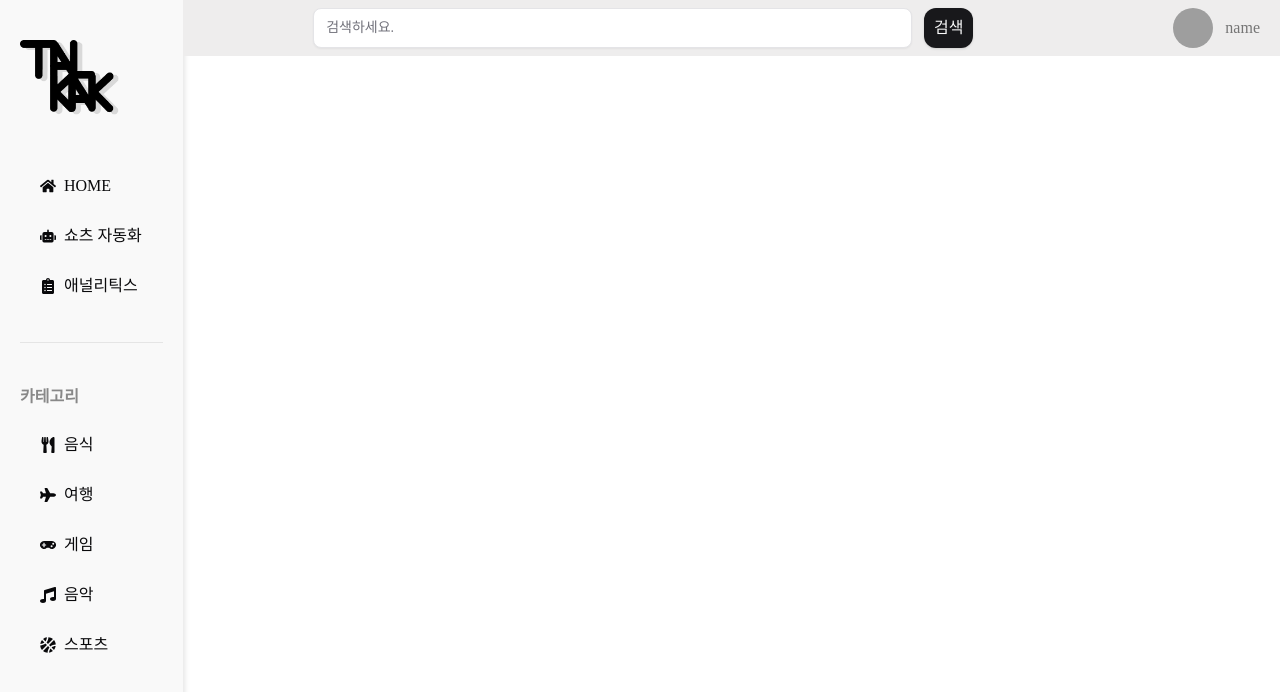
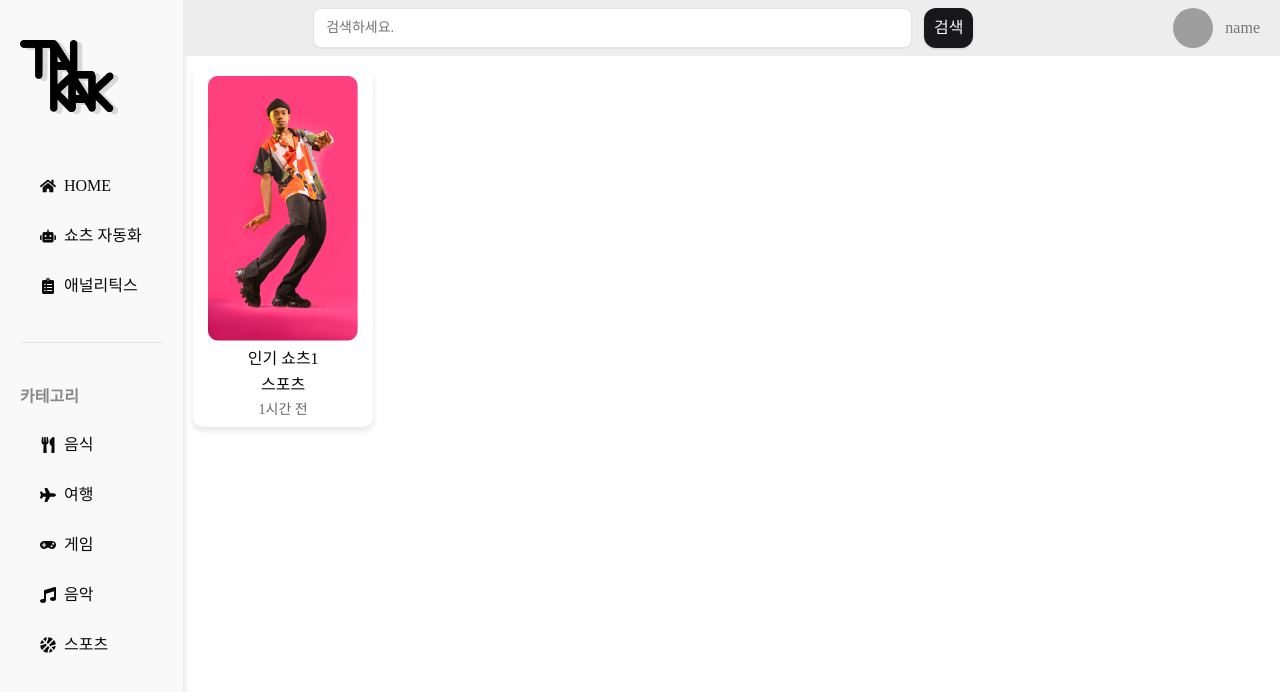
Before and after one commit to kakao-tech-campus-2nd-step3/Team5_FE, a React (Vite) app: page / in a window 1280 px wide. Shown: the top 692 px of the page. Built offline with nearby package versions, Linux system fonts and the light colour scheme; grey boxes are pictures that could not be loaded.

Commit message:
Feat: ShortsThumbnailCard 컴포넌트 구현

```diff
--- /dev/null
+++ b/src/components/feature/card/ShortsThumbnailCard.tsx
@@ -0,0 +1,58 @@
+import React from 'react';
+
+import styled from 'styled-components';
+
+import { LazyLoadImg } from '@/components/common/img/LazyLoadingImg';
+
+interface ShortsCardProps {
+  image: {
+    alt: string;
+    src: string;
+  };
+  title: string;
+  timeAgo: string;
+  category?: string;
+}
+
+const ShortsThumbnailCard: React.FC<ShortsCardProps> = ({
+  image,
+  title,
+  timeAgo,
+  category,
+}) => {
+  return (
+    <Card>
+      <LazyLoadImg image={image} />
+      <Title>{title}</Title>
+      {category && <div>{category}</div>}
+      <TimeAgo>{timeAgo}</TimeAgo>
+    </Card>
+  );
+};
+
+export default ShortsThumbnailCard;
+
+const Card = styled.div`
+  display: flex;
+  flex-direction: column;
+  align-items: center;
+  width: 180px;
+  border-radius: 10px;
+  overflow: hidden;
+  box-shadow: 0 4px 6px rgba(0, 0, 0, 0.1);
+  margin: 10px;
+  padding-top: 10px;
+`;
+
+const Title = styled.h3`
+  font-size: 16px;
+  margin: 10px 0;
+  text-align: center;
+`;
+
+const TimeAgo = styled.p`
+  font-size: 14px;
+  color: #666;
+  margin-top: 10px;
+  margin-bottom: 10px;
+`;
--- a/src/pages/main/index.tsx
+++ b/src/pages/main/index.tsx
@@ -1,9 +1,20 @@
 import Header from '@/components/feature/header'
+import ShortsThumbnailCard from '@/components/feature/card/ShortsThumbnailCard';
+
+import shortsImg from '@/assets/shorts_img.png';
 
 const MainPage = () => {
   return (
-    <Header />
+    <>
+      <Header />
+      <ShortsThumbnailCard
+        image={ { src: shortsImg, alt: 'shorts' } }
+        title='인기 쇼츠1'
+        timeAgo='1시간 전'
+        category='스포츠'
+      />
+    </>
   )
 };
 
-export default MainPage
+export default MainPage;
```
Also changed, not shown: src/assets/shorts_img.png (added).
